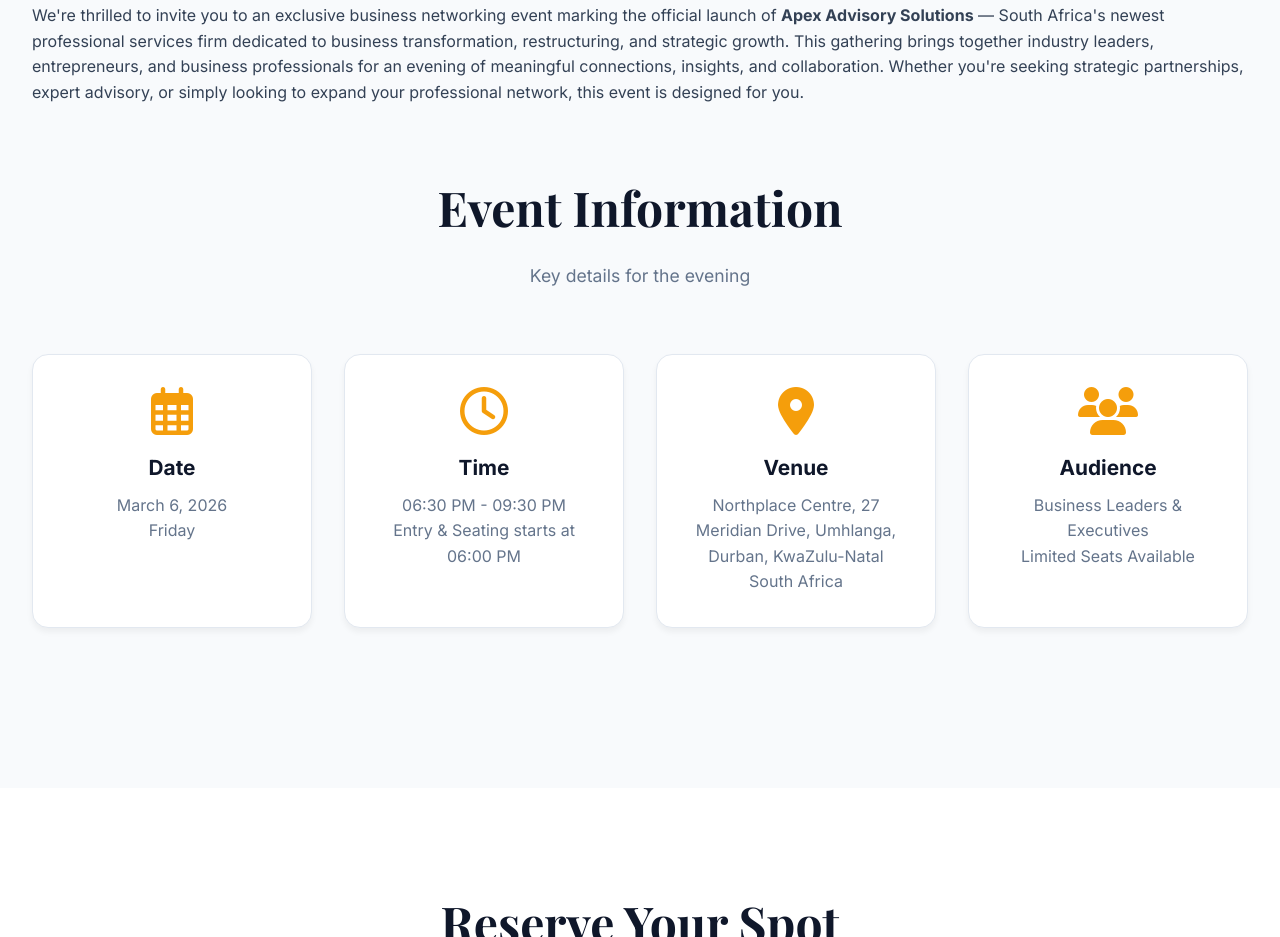
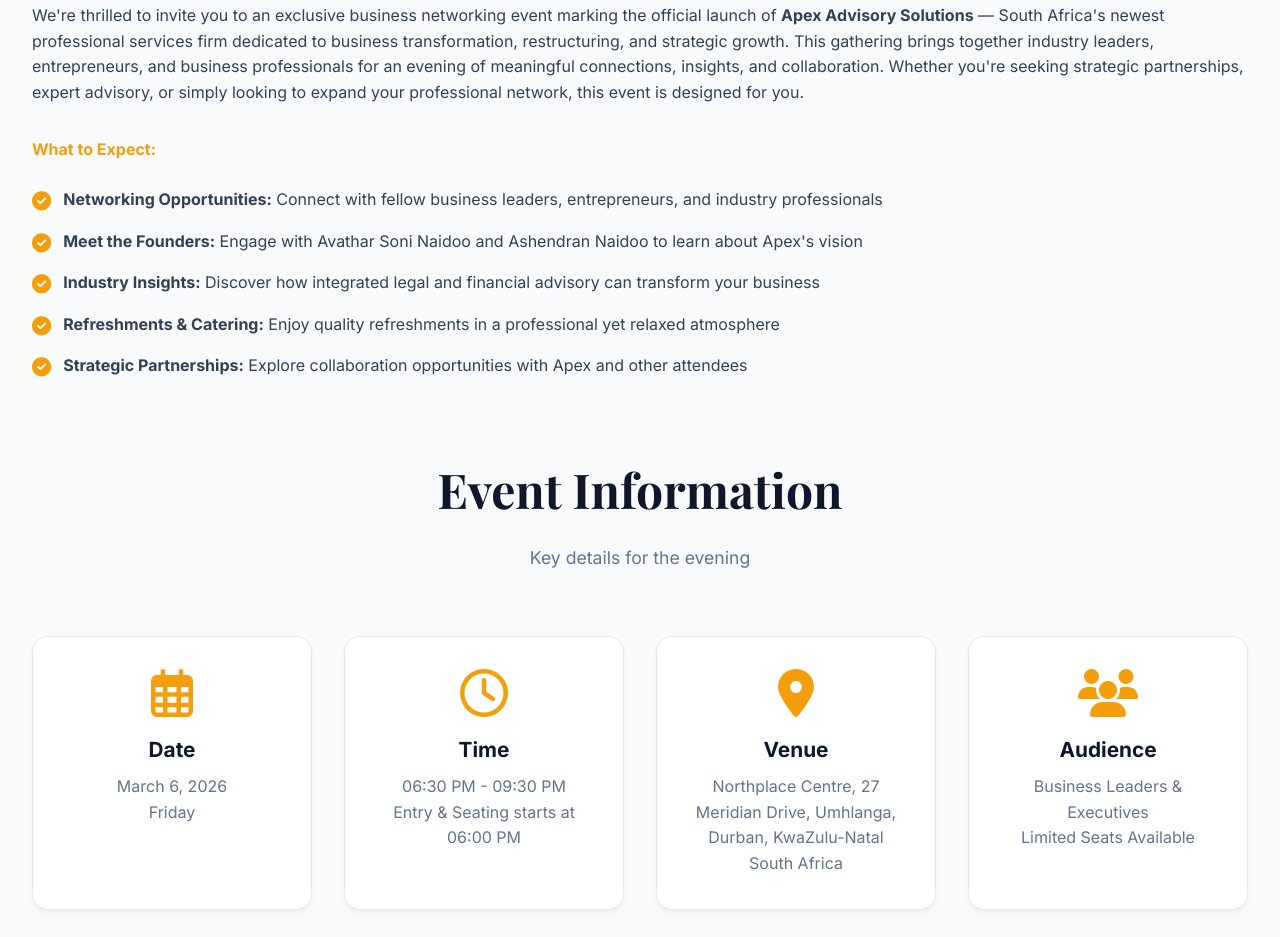
Before and after one commit to SugeshanNaidoo/Apex-RSVP, a website: page index.html in a window 1280 px wide. Shown: the part 1106-2043 px from the top of the page. Drawn offline with nearby package versions, Linux system fonts and the light colour scheme.

Commit message:
html
update

```diff
--- a/index.html
+++ b/index.html
@@ -738,7 +738,29 @@
 
                         This gathering brings together industry leaders, entrepreneurs, and business professionals for an evening of meaningful connections, insights, and collaboration. Whether you're seeking strategic partnerships, expert advisory, or simply looking to expand your professional network, this event is designed for you.</p>
 
-
+                        <h4 style="color: var(--accent); margin-top: 2rem; margin-bottom: 1rem;">What to Expect:</h4>
+                        <ul style="list-style: none; padding: 0;">
+                            <li style="padding: 0.5rem 0; display: flex; align-items: start; gap: 0.75rem;">
+                                <i class="fas fa-check-circle" style="color: var(--accent); font-size: 1.2rem; margin-top: 0.25rem;"></i>
+                                <span><strong>Networking Opportunities:</strong> Connect with fellow business leaders, entrepreneurs, and industry professionals</span>
+                            </li>
+                            <li style="padding: 0.5rem 0; display: flex; align-items: start; gap: 0.75rem;">
+                                <i class="fas fa-check-circle" style="color: var(--accent); font-size: 1.2rem; margin-top: 0.25rem;"></i>
+                                <span><strong>Meet the Founders:</strong> Engage with Avathar Soni Naidoo and Ashendran Naidoo to learn about Apex's vision</span>
+                            </li>
+                            <li style="padding: 0.5rem 0; display: flex; align-items: start; gap: 0.75rem;">
+                                <i class="fas fa-check-circle" style="color: var(--accent); font-size: 1.2rem; margin-top: 0.25rem;"></i>
+                                <span><strong>Industry Insights:</strong> Discover how integrated legal and financial advisory can transform your business</span>
+                            </li>
+                            <li style="padding: 0.5rem 0; display: flex; align-items: start; gap: 0.75rem;">
+                                <i class="fas fa-check-circle" style="color: var(--accent); font-size: 1.2rem; margin-top: 0.25rem;"></i>
+                                <span><strong>Refreshments & Catering:</strong> Enjoy quality refreshments in a professional yet relaxed atmosphere</span>
+                            </li>
+                            <li style="padding: 0.5rem 0; display: flex; align-items: start; gap: 0.75rem;">
+                                <i class="fas fa-check-circle" style="color: var(--accent); font-size: 1.2rem; margin-top: 0.25rem;"></i>
+                                <span><strong>Strategic Partnerships:</strong> Explore collaboration opportunities with Apex and other attendees</span>
+                            </li>
+                        </ul>
                     </div>
                 </div>
             </div>
```
